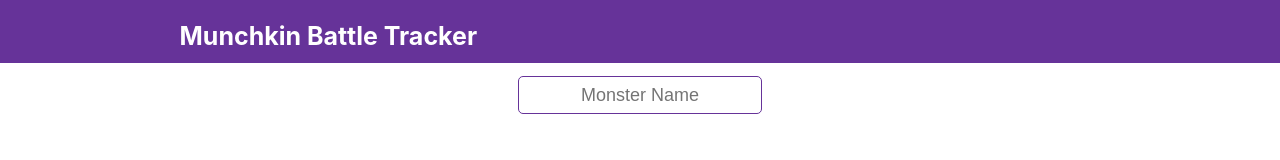
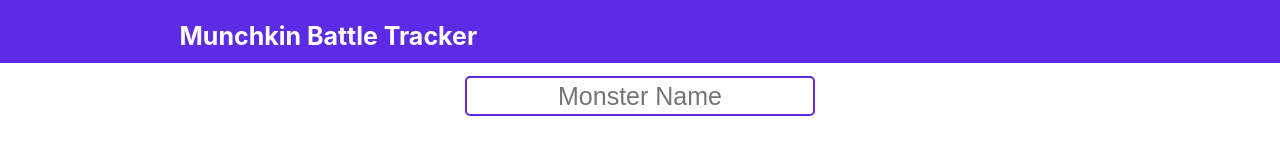
Before and after one commit to CodeyPacker/munchkin-react, a Gatsby site: page / in a window 1280 px wide. Built offline with nearby package versions, Linux system fonts and the light colour scheme; Gatsby itself is replaced by a stand-in of ours.

Commit message:
Completed filtersearch filter 🔥

```diff
--- /dev/null
+++ b/src/components/Form.js
@@ -0,0 +1,80 @@
+import React from 'react'
+import styled from '@emotion/styled'
+import MonsterCard from './MonsterCard'
+import MonsterData from './MonsterData'
+
+function Form(props) {
+  // Get the monster object that gets passed as a prop to MonsterCard
+  let enteredMonster = props.data.activeMonster
+  const monsterDetails = MonsterData.find(
+    monster => monster.name === enteredMonster
+  )
+
+  return (
+    <div>
+      <form autoComplete="off">
+        <StartInput
+          type="text"
+          value={props.data.monsterName}
+          name="monsterName"
+          placeholder="Monster Name"
+          onChange={props.handleChange}
+        />
+      </form>
+        <SuggestionContainer>
+          {props.data.matchedMonsters.map(monster => {
+            return (
+              <Suggestion
+                key={monster.name}
+                onClick={props.getActiveMonster}
+                value={monster.name}>
+                {monster.name
+                  .toLowerCase()
+                  .split(' ')
+                  .map((s) => s.charAt(0).toUpperCase() + s.substring(1))
+                  .join(' ')
+                }
+              </Suggestion>
+            )
+          })}
+        </SuggestionContainer>
+
+        {/* If the activeMonster isn't an empty string, which it is by default.
+            Then, display the monster card and pass in the object that we made above */}
+        {props.data.activeMonster !== '' ? <MonsterCard info={monsterDetails}/> : null}
+    </div>
+  )
+}
+
+const StartInput = styled.input`
+  display: block;
+  font-size: 25px;
+  width: calc(100% - 30px);
+  max-width: 350px;
+  margin: 0 auto;
+  padding: 5px;
+  text-align: center;
+  font-family: 'Quicksand', sans-serif;
+  border: 2px solid #5d2ae5;
+  border-radius: 5px;
+`
+
+const SuggestionContainer = styled.div`
+  display: flex;
+  flex-direction: column;
+`
+const Suggestion = styled.button`
+  width: calc(100% - 30px);
+  max-width: 350px;
+  margin: 5px auto;
+  font-size: 25px;
+  line-height: 30px;
+  padding: 10px;
+  color: white;
+  border-radius: 5px;
+  background-color: #5d2ae5;
+  border: 1px solid #5d2ae5;
+  font-family: 'Quicksand', sans-serif;
+`
+
+export default Form
--- /dev/null
+++ b/src/components/FormContainer.js
@@ -0,0 +1,51 @@
+import React from 'react'
+import monsterData from './MonsterData'
+import Form from './Form'
+
+class FormContainer extends React.Component {
+  constructor() {
+    super()
+    this.state = {
+      monsterName: '',
+      matchedMonsters: [],
+      activeMonster: '',
+    }
+    this.handleChange = this.handleChange.bind(this)
+    this.getActiveMonster= this.getActiveMonster.bind(this)
+  }
+
+  handleChange(event) {
+    // CALLS THE FINDMATCHES FUNCTION AND PASSES IN THE USERS INPUT AND THE MONSTER ARRAY
+    const matchArray = this.findMatches(event.target.value, monsterData);
+
+    this.setState({
+      [event.target.name]: event.target.value.toLowerCase(),
+      // SETS THE NEW ARRAY TO A MAX LENGTH OF 5
+      matchedMonsters: matchArray.slice(0, 5),
+    })
+  }
+
+  // TAKES THE USERS INPUT AND RETURNS AN ARRAY WITH MATCHING ITEMS
+  findMatches(wordToMatch, monsterData) {
+    return monsterData.filter(monster => {
+      const regex = new RegExp(wordToMatch, 'gi');
+      return monster.name.match(regex)
+    });
+  }
+
+  // WHEN A MONSTER BUTTON IS CLICKED, RESET THE MATCHEDMONSTERS ARRAY TO REMOVE SUGGESTIONS
+  getActiveMonster(event) {
+    this.setState({
+      activeMonster: event.target.value,
+      matchedMonsters: [],
+    })
+  }
+
+  render() {
+    return (
+    <Form getActiveMonster={this.getActiveMonster} handleChange={this.handleChange} data={this.state}/>
+    )
+  }
+}
+
+export default FormContainer
--- a/src/components/MonsterCard.js
+++ b/src/components/MonsterCard.js
@@ -2,12 +2,7 @@
 import styled from '@emotion/styled'
 
 function MonsterCard(props) {
-  if (props.info === undefined) {
-    return (
-      <Searching>Searching for Monster...</Searching>
-    )
-  }
-
+  console.log(props);
   return (
     <Card>
       <MonsterLevel>Level {props.info.power}</MonsterLevel>
@@ -69,9 +64,4 @@
   color: #5d2ae5
 `
 
-const Searching = styled.h3`
-  text-align: center;
-`
-
-
 export default MonsterCard
--- a/src/components/header.js
+++ b/src/components/header.js
@@ -4,7 +4,7 @@
 const Header = ({ siteTitle }) => (
   <div
     style={{
-      background: 'rebeccapurple',
+      background: '#5d2ae5',
       marginBottom: '.75rem',
     }}
   >
--- a/src/components/monsterData.js
+++ b/src/components/monsterData.js
@@ -1,4 +1,4 @@
-const monsterData = [{
+const MonsterData = [{
   name: "jerry's mytholog",
   set: "rick and morty",
   power: 1,
@@ -1788,4 +1788,4 @@
 }
 ];
 
-export default monsterData
+export default MonsterData
--- a/src/pages/index.js
+++ b/src/pages/index.js
@@ -1,101 +1,20 @@
 import React from 'react'
-import styled from '@emotion/styled'
+import Form from '../components/FormContainer'
 import Layout from '../components/layout'
+
+
 // import MonsterCard from '../components/MonsterCard'
-import monsterData from '../components/MonsterData'
+// import monsterData from '../components/MonsterData'
 // import styled from '@emotion/styled'
 
-class App extends React.Component {
-  constructor() {
-    super()
-    this.state = {
-      monsterName: '',
-      matchedMonsters: [],
-      activeMonster: '',
-    }
-    this.handleChange = this.handleChange.bind(this)
-    this.displayCard= this.displayCard.bind(this)
-  }
-
-  handleChange(event) {
-    // CALLS THE FINDMATCHES FUNCTION AND PASSES IN THE USERS INPUT AND THE MONSTER ARRAY
-    const matchArray = this.findMatches(event.target.value, monsterData);
-
-    this.setState({
-      [event.target.name]: event.target.value.toLowerCase(),
-      // SETS THE NEW ARRAY TO A MAX LENGTH OF 5
-      matchedMonsters: matchArray.slice(0, 5),
-    })
-
-  }
-
-  // TAKES THE USERS INPUT AND RETURNS AN ARRAY WITH MATCHING ITEMS
-  findMatches(wordToMatch, monsterData) {
-    return monsterData.filter(monster => {
-      const regex = new RegExp(wordToMatch, 'gi');
-      return monster.name.match(regex)
-    });
-  }
-
-  displayCard(event) {
-    this.setState({
-      activeMonster: event.target.value,
-    })
-    console.log(this.state.activeMonster);
-  }
-
-  render() {
-    // let enteredMonster = this.state.monsterName
-    // const monsterDetails = monsterData.find(
-    //   monster => monster.name === enteredMonster
-    // )
-    // const userDirections = 'Enter a monster name'
-    return (
-
-      <div>
-        <Layout />
-        {/* <SearchIcon src="https://via.placeholder.com/20" alt='search for monster'/> */}
-        <form autoComplete="off">
-          <StartInput
-            type="text"
-            value={this.state.monsterName}
-            name="monsterName"
-            placeholder="Monster Name"
-            onChange={this.handleChange}
-          />
-        </form>
-        <ul>
-          {this.state.matchedMonsters.map(monster => {
-            return (
-              <button key={monster.name} onClick={this.displayCard} value={monster.name}>{monster.name}</button>
-            )
-          })}
-        </ul>
-        {/* {!enteredMonster ? (
-          <Directions>{userDirections}</Directions>
-        ) : (
-          <MonsterCard info={monsterDetails} />
-        )} */}
-      </div>
-    )
-  }
+function App() {
+  return (
+    <div>
+      <Layout />
+      <Form />
+    </div>
+  )
 }
-
-const StartInput = styled.input`
-  display: block;
-  margin: 0 auto;
-  padding: 5px;
-  text-align: center;
-  font-family: 'Quicksand', sans-serif;
-  border: 1px solid rebeccapurple;
-  border-radius: 5px;
-`
-
-// const Directions = styled.h3`
-//   text-align: center;
-// `
-
-
 export default App
 
 // TODO: Take the value of the suggestion button that's clicked,
```
